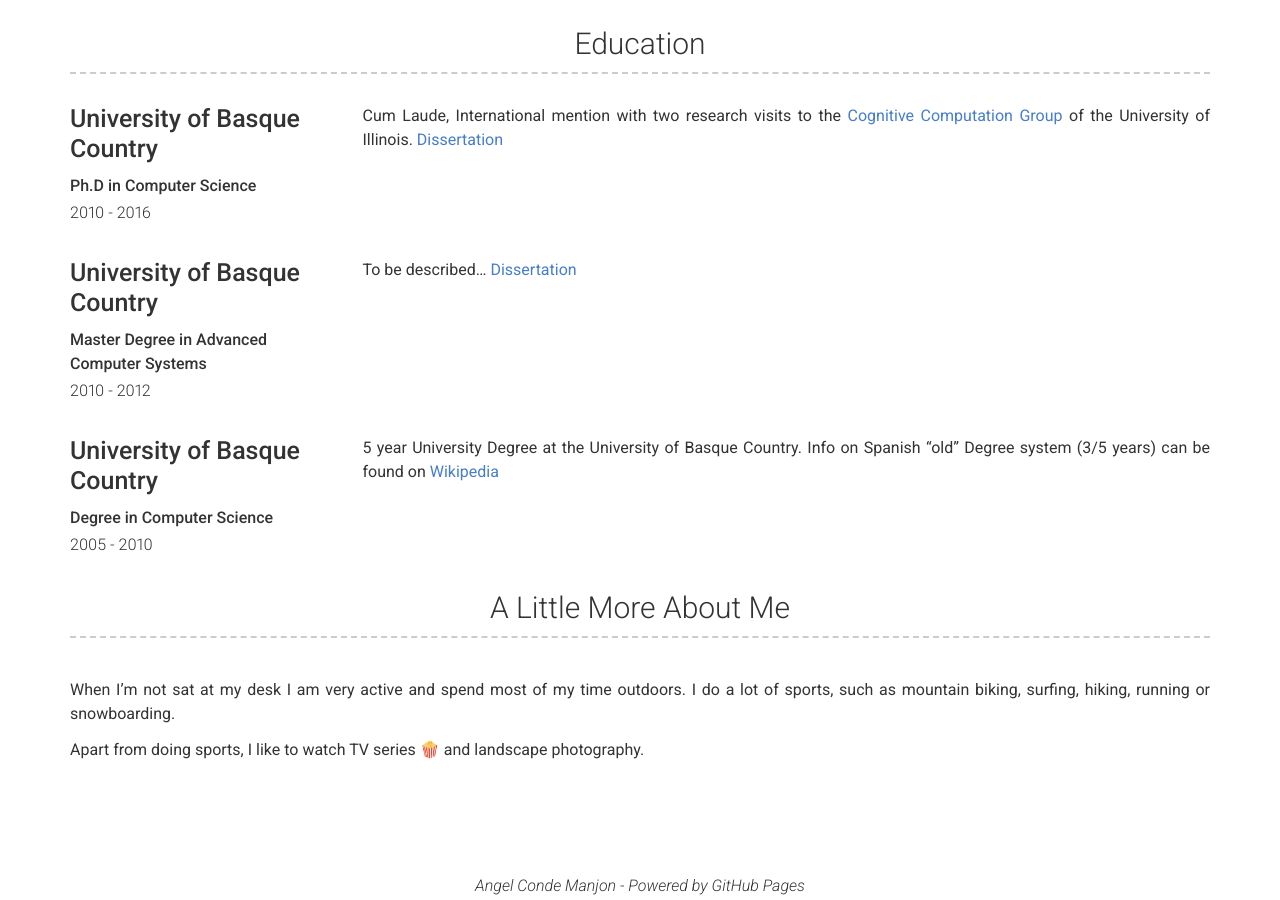
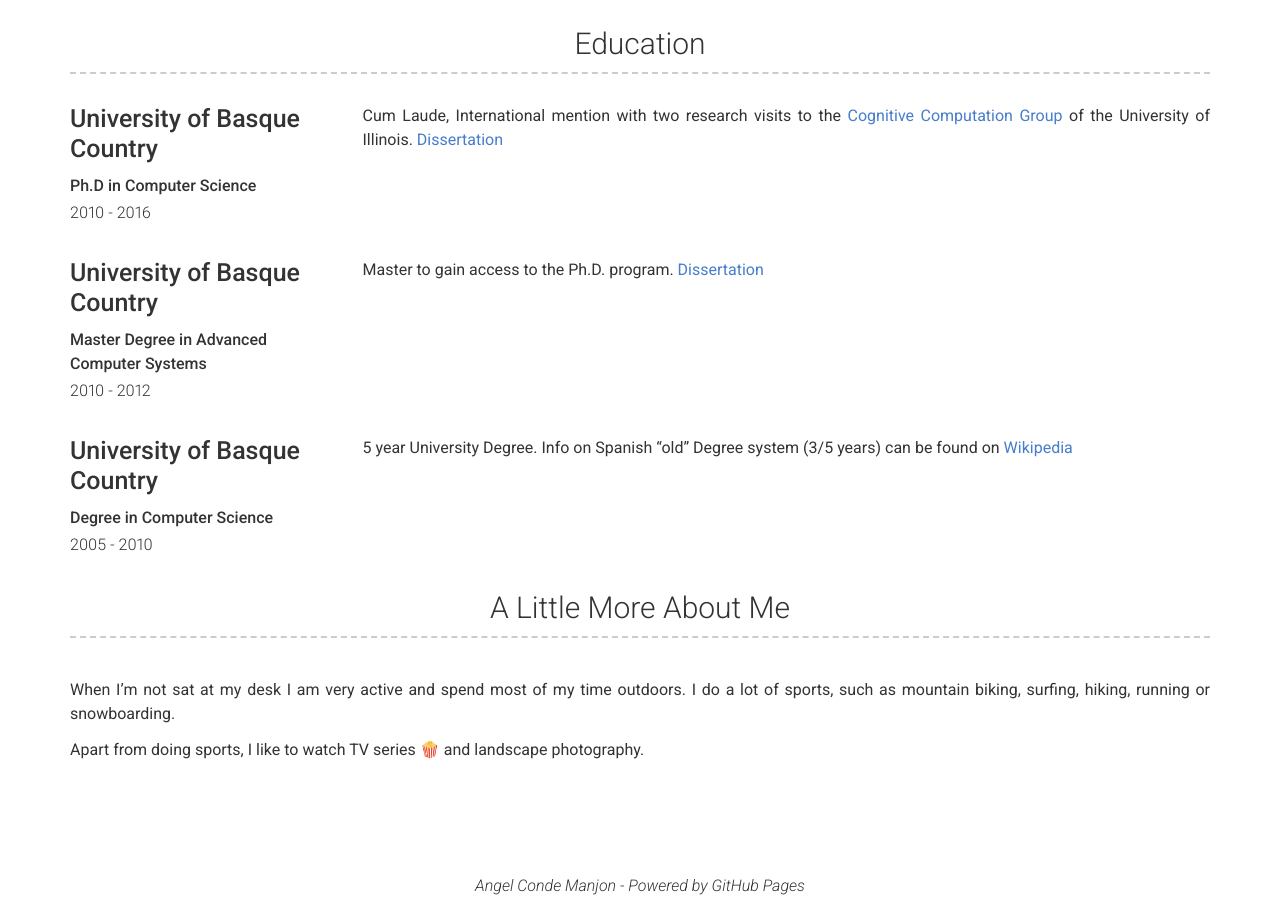
Before and after one commit to Neuw84/neuw84.github.io, a Jekyll site: the page built from index.md, in a window 1280 px wide and 900 px high, scrolled down 1371 px. Built offline with Jekyll 4.4.1, drawn with Linux system fonts in a browser that asks for light colours.

Commit message:
Update education.yml

```diff
--- a/_data/education.yml
+++ b/_data/education.yml
@@ -8,9 +8,9 @@
   dates: 2010 - 2012
   qualification: Master Degree in Advanced Computer Systems
   description: | # this will include new lines to allow paragraphs
-      To be described... [Dissertation](http://hdl.handle.net/10810/10131)
+      Master to gain access to the Ph.D. program. [Dissertation](http://hdl.handle.net/10810/10131)
 - name: University of Basque Country
   dates: 2005 - 2010
   qualification: Degree in Computer Science
   description: | # this will include new lines to allow paragraphs
-    5 year University Degree at the University of Basque Country. Info on Spanish "old" Degree system (3/5 years) can be found on [Wikipedia](https://en.wikipedia.org/wiki/Bachelor%27s_degree#Spain)
+    5 year University Degree. Info on Spanish "old" Degree system (3/5 years) can be found on [Wikipedia](https://en.wikipedia.org/wiki/Bachelor%27s_degree#Spain)
```
